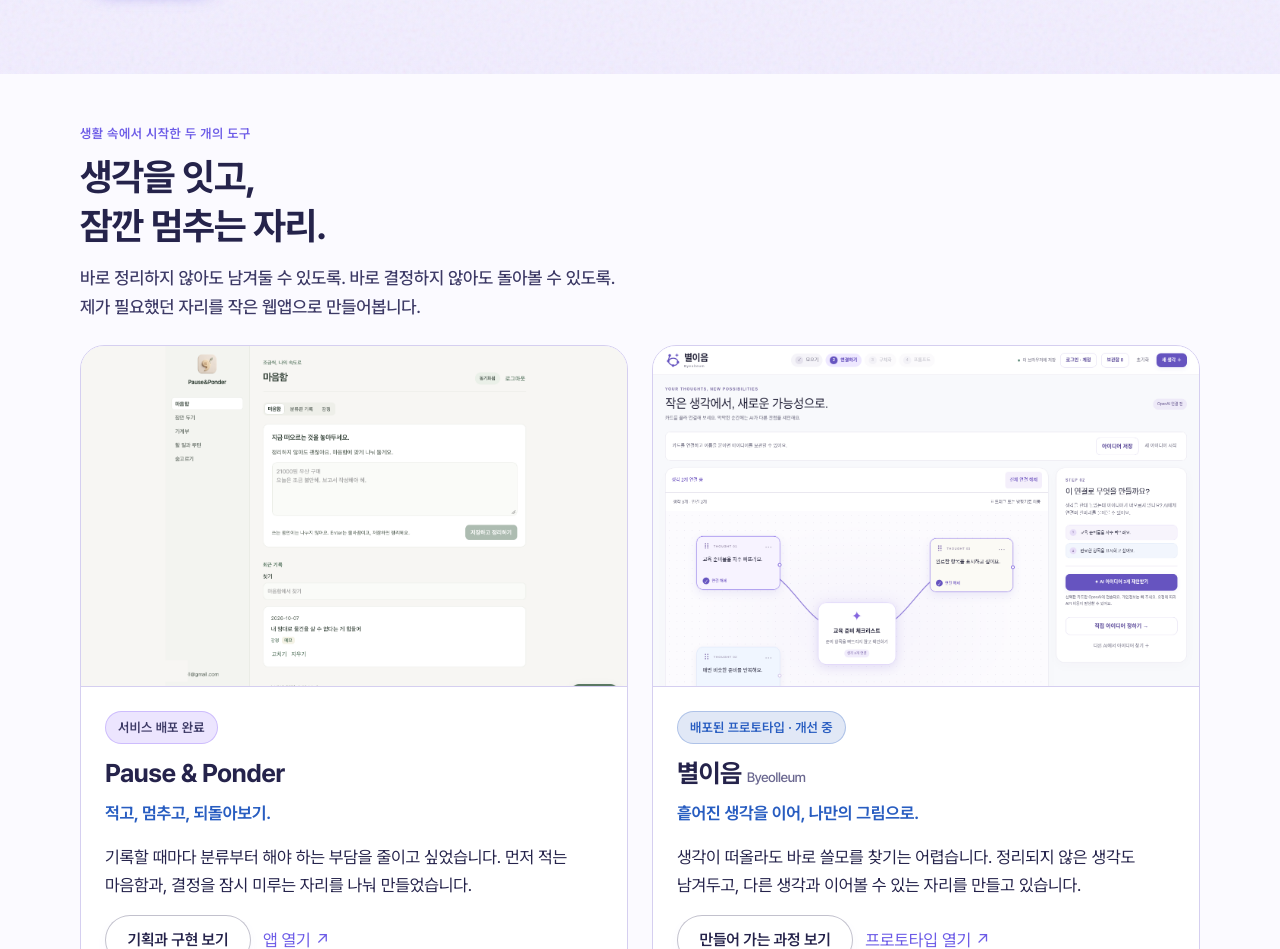
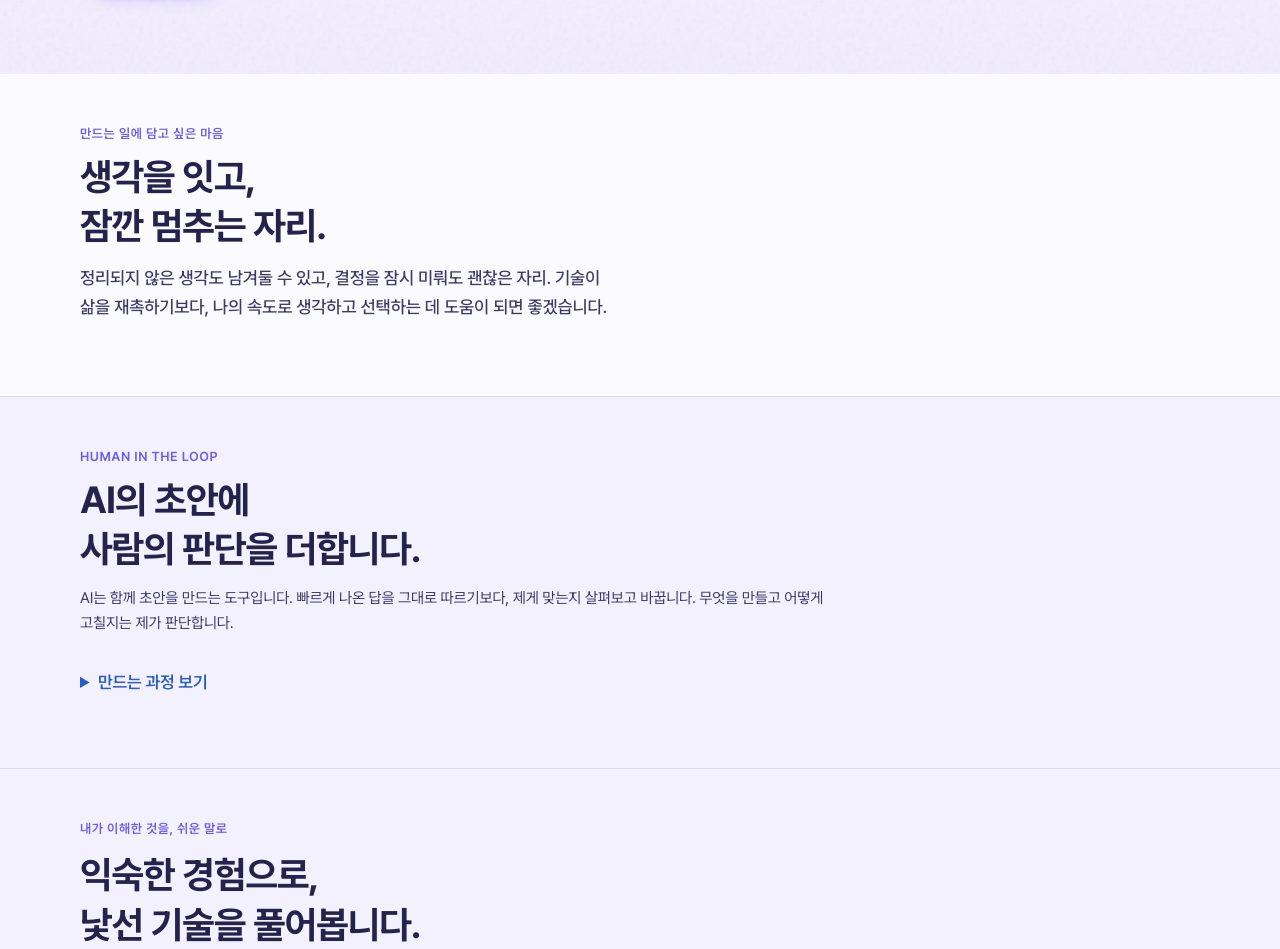
Before and after one commit to LamdaLee/Shaula, a Next.js app: page / in a window 1280 px wide. Shown: the part 483-1432 px from the top of the page. Built offline with nearby package versions, Linux system fonts and the light colour scheme.

Commit message:
Simplify home to purpose and remove teaching material edit note

```diff
--- a/src/app/page.tsx
+++ b/src/app/page.tsx
@@ -2,7 +2,6 @@ import type { Metadata } from "next";
 import Image from "next/image";
 import Link from "next/link";
 import { HumanLoop } from "@/components/TechTranslation";
-import { ProjectCards } from "@/components/ProjectCards";
 import { Reveal } from "@/components/Reveal";
 import { site } from "@/lib/site";
 import styles from "./page.module.css";
@@ -32,12 +31,11 @@ export default function HomePage() {
         </figure>
       </div>
     </section>
-    <section className={`section ${styles.band}`} aria-labelledby="projects-title">
+    <section className={`section ${styles.band}`} aria-labelledby="purpose-title">
       <div className="shell"><Reveal>
-        <p className="section__eyebrow">생활 속에서 시작한 두 개의 도구</p>
-        <h2 id="projects-title" className="section__title section__title--lines">생각을 잇고,<br />잠깐 멈추는 자리.</h2>
-        <p className="section__lead">바로 정리하지 않아도 남겨둘 수 있도록. 바로 결정하지 않아도 돌아볼 수 있도록. 제가 필요했던 자리를 작은 웹앱으로 만들어봅니다.</p>
-        <ProjectCards compact />
+        <p className="section__eyebrow">만드는 일에 담고 싶은 마음</p>
+        <h2 id="purpose-title" className="section__title section__title--lines">생각을 잇고,<br />잠깐 멈추는 자리.</h2>
+        <p className="section__lead">정리되지 않은 생각도 남겨둘 수 있고, 결정을 잠시 미뤄도 괜찮은 자리. 기술이 삶을 재촉하기보다, 나의 속도로 생각하고 선택하는 데 도움이 되면 좋겠습니다.</p>
       </Reveal></div>
     </section>
     <section className="section" aria-label="AI와 함께 만드는 태도">
--- a/src/components/LearningMaterials.tsx
+++ b/src/components/LearningMaterials.tsx
@@ -23,8 +23,6 @@ print(mix(flour, sugar))
 # 결과: 총 130g입니다.`}</code></pre>
         <p>설탕의 양을 50으로 바꾸면 결과는 어떻게 될까요? 먼저 예상하고, 실행해서 150g이 나오는지 확인해 보세요.</p>
         <p className={styles.caption}>실행 가능한 Python 예시입니다. 실제 조리법이나 재료를 섞는 프로그램이 아니라, 두 수를 더해 문장을 만드는 코드입니다.</p>
-        <h4>다시 다듬은 점</h4>
-        <p>기존 자료의 핵심에 맞춰 ‘객체지향’ 대신 변수와 함수를 설명합니다. 비유와 실제 코드도 구분했습니다.</p>
       </details>
     </article>
     <article className={styles.card}>
--- a/src/components/ProjectCards.tsx
+++ b/src/components/ProjectCards.tsx
@@ -2,7 +2,7 @@ import Image from "next/image";
 import Link from "next/link";
 import { site } from "@/lib/site";
 import styles from "./ProjectCards.module.css";
-export function ProjectCards({ compact = false }: { compact?: boolean }) {
+export function ProjectCards() {
   return (
     <div className={styles.grid}>
       <article className={styles.card}>
@@ -19,7 +19,7 @@ export function ProjectCards({ compact = false }: { compact?: boolean }) {
           <span className="badge">서비스 배포 완료</span>
           <h3>Pause &amp; Ponder</h3>
           <p className={styles.punch}>적고, 멈추고, 되돌아보기.</p>
-          {compact ? <p>기록할 때마다 분류부터 해야 하는 부담을 줄이고 싶었습니다. 먼저 적는 마음함과, 결정을 잠시 미루는 자리를 나눠 만들었습니다.</p> : <dl>
+          <dl>
             <dt>문제</dt>
             <dd>
               메모와 가계부가 즉시 분류를 요구하면, 기록부터 피곤해집니다.
@@ -34,7 +34,7 @@ export function ProjectCards({ compact = false }: { compact?: boolean }) {
               AI 분류 후보 → 사람의 확인 → 규칙 기반 합계. 화면의 상태와 계산의
               책임을 나눕니다.
             </dd>
-          </dl>}
+          </dl>
           <div className="cta-row">
             <Link className="btn btn--ghost" href="/case#pause-ponder">
               기획과 구현 보기
@@ -65,7 +65,7 @@ export function ProjectCards({ compact = false }: { compact?: boolean }) {
             별이음 <span className={styles.en}>ByeolIeum</span>
           </h3>
           <p className={styles.punch}>흩어진 생각을 이어, 나만의 그림으로.</p>
-          {compact ? <p>생각이 떠올라도 바로 쓸모를 찾기는 어렵습니다. 정리되지 않은 생각도 남겨두고, 다른 생각과 이어볼 수 있는 자리를 만들고 있습니다.</p> : <dl>
+          <dl>
             <dt>문제</dt>
             <dd>
               떠오른 생각은 쌓이지만, 서로 연결되지 않으면 실행할 아이디어가
@@ -81,7 +81,7 @@ export function ProjectCards({ compact = false }: { compact?: boolean }) {
               즉각 반응하는 카드 조작, 선택적 AI API, 계정별 DB 저장과 충돌
               처리를 설계합니다.
             </dd>
-          </dl>}
+          </dl>
           <div className="cta-row">
             <Link className="btn btn--ghost" href="/case/byeolieum">
               만들어 가는 과정 보기
```
Also changed, not shown: 1 other file (tests, documents, lock files or other folders).
